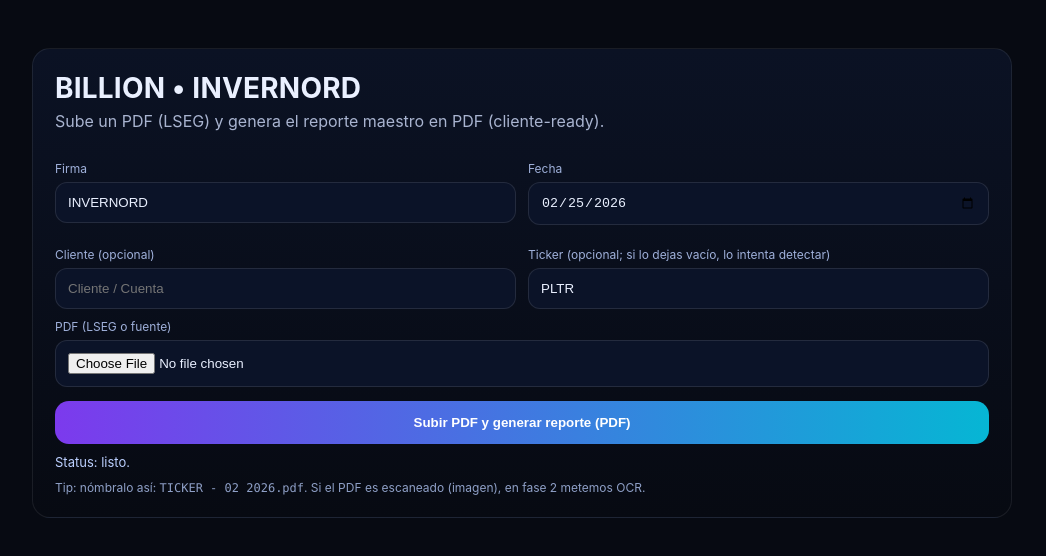
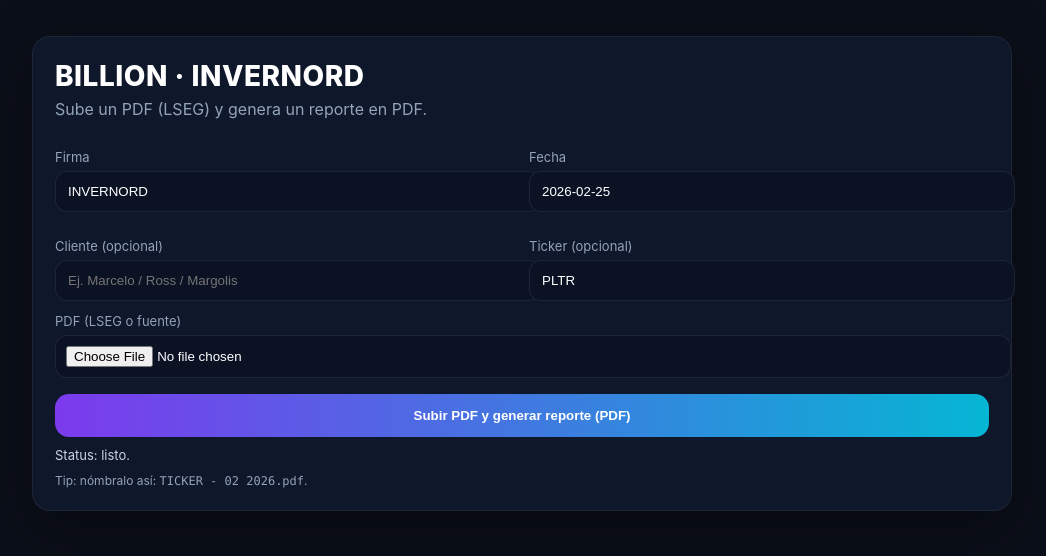
Before and after one commit to marcelo809/billion-vercel, a website: page index.html in a window 1280 px wide. Both pictures are taken after a click on the button "Subir PDF y generar reporte (PDF)". Shown: the whole page, without its empty margins (118-1164 px from the left). Drawn offline with Linux system fonts and the light colour scheme.

Commit message:
Update index.html

```diff
--- a/index.html
+++ b/index.html
@@ -1,93 +1,91 @@
-<!DOCTYPE html>
+<!doctype html>
 <html lang="es">
 <head>
   <meta charset="UTF-8" />
-  <meta name="viewport" content="width=device-width, initial-scale=1.0"/>
-  <title>BILLION • INVERNORD — Report Generator</title>
+  <meta name="viewport" content="width=device-width,initial-scale=1" />
+  <title>BILLION · INVERNORD</title>
   <style>
-    body{margin:0;font-family:-apple-system,BlinkMacSystemFont,system-ui,sans-serif;background:#070a12;color:#eaf0ff}
-    .wrap{max-width:980px;margin:0 auto;padding:48px 20px}
-    .card{background:linear-gradient(180deg,#0b1224 0%,#070a12 100%);border:1px solid rgba(255,255,255,.08);border-radius:18px;padding:22px}
-    h1{margin:0 0 6px 0;font-size:28px;letter-spacing:.2px}
-    .sub{margin:0 0 20px 0;color:#a9b4d0}
-    .grid{display:grid;grid-template-columns:1fr 1fr;gap:12px}
-    label{display:block;font-size:12px;color:#9fb0da;margin:10px 0 6px}
-    input,select{width:100%;box-sizing:border-box;background:#0b1328;border:1px solid rgba(255,255,255,.1);color:#eaf0ff;border-radius:12px;padding:12px}
-    .row{display:flex;gap:12px;align-items:center;margin-top:14px}
-    .btn{
-      flex:1;
-      border:0;border-radius:14px;padding:14px 16px;
-      color:white;font-weight:700;cursor:pointer;
-      background:linear-gradient(90deg,#7c3aed,#06b6d4);
-    }
-    .btn:disabled{opacity:.6;cursor:not-allowed}
-    .muted{color:#8fa0c7;font-size:12px;margin-top:10px}
-    .status{margin-top:10px;font-size:13px;color:#bcd0ff}
-    .mono{font-family:ui-monospace,SFMono-Regular,Menlo,monospace}
-    @media(max-width:800px){.grid{grid-template-columns:1fr}}
+    body{margin:0;font-family:-apple-system,BlinkMacSystemFont,Segoe UI,Roboto,Helvetica,Arial;background:#0b0f19;color:#fff}
+    .wrap{max-width:980px;margin:0 auto;padding:36px}
+    .card{background:#0f172a;border:1px solid rgba(255,255,255,.06);border-radius:18px;padding:22px;box-shadow:0 20px 60px rgba(0,0,0,.35)}
+    .title{font-size:28px;font-weight:800;letter-spacing:.5px}
+    .sub{color:#93a4b8;margin-top:6px;margin-bottom:18px}
+    .grid{display:grid;grid-template-columns:1fr 1fr;gap:14px}
+    label{display:block;color:#93a4b8;font-size:13px;margin-bottom:6px}
+    input{width:100%;padding:12px 12px;border-radius:12px;border:1px solid rgba(255,255,255,.08);background:#0b1224;color:#fff}
+    input[type="file"]{padding:10px}
+    .row{margin-top:12px}
+    .btn{margin-top:16px;width:100%;padding:14px 16px;border-radius:14px;border:0;color:#fff;font-weight:800;
+      background:linear-gradient(90deg,#7c3aed,#06b6d4);cursor:pointer}
+    .btn:disabled{opacity:.55;cursor:not-allowed}
+    .hint{margin-top:10px;color:#93a4b8;font-size:12px}
+    .status{margin-top:10px;font-size:13px;color:#cbd5e1}
+    .mono{font-family:ui-monospace,SFMono-Regular,Menlo,Monaco,Consolas,monospace}
   </style>
 </head>
 <body>
   <div class="wrap">
     <div class="card">
-      <h1>BILLION • INVERNORD</h1>
-      <p class="sub">Sube un PDF (LSEG) y genera el reporte maestro en PDF (cliente-ready).</p>
+      <div class="title">BILLION · INVERNORD</div>
+      <div class="sub">Sube un PDF (LSEG) y genera un reporte en PDF.</div>
 
       <div class="grid">
-        <div>
+        <div class="row">
           <label>Firma</label>
           <input id="firm" value="INVERNORD" />
         </div>
-        <div>
+        <div class="row">
           <label>Fecha</label>
-          <input id="date" type="date" />
+          <input id="date" />
         </div>
-        <div>
+        <div class="row">
           <label>Cliente (opcional)</label>
-          <input id="client" placeholder="Cliente / Cuenta" />
+          <input id="client" placeholder="Ej. Marcelo / Ross / Margolis" />
         </div>
-        <div>
-          <label>Ticker (opcional; si lo dejas vacío, lo intenta detectar)</label>
+        <div class="row">
+          <label>Ticker (opcional)</label>
           <input id="ticker" value="PLTR" />
         </div>
       </div>
 
-      <label>PDF (LSEG o fuente)</label>
-      <input id="pdf" type="file" accept="application/pdf"/>
-
       <div class="row">
-        <button id="btn" class="btn">Subir PDF y generar reporte (PDF)</button>
+        <label>PDF (LSEG o fuente)</label>
+        <input id="pdf" type="file" accept="application/pdf" />
       </div>
 
-      <div class="status" id="status">Status: listo.</div>
-      <div class="muted">
-        Tip: nómbralo así: <span class="mono">TICKER - 02 2026.pdf</span>. Si el PDF es escaneado (imagen), en fase 2 metemos OCR.
+      <button id="btn" class="btn">Subir PDF y generar reporte (PDF)</button>
+
+      <div id="status" class="status">Status: listo.</div>
+      <div class="hint">
+        Tip: nómbralo así: <span class="mono">TICKER - 02 2026.pdf</span>.
       </div>
     </div>
   </div>
 
 <script>
-  // default date = today
-  const d = new Date();
-  const pad = n => String(n).padStart(2,'0');
-  document.getElementById('date').value = `${d.getFullYear()}-${pad(d.getMonth()+1)}-${pad(d.getDate())}`;
+  const $ = (id) => document.getElementById(id);
 
-  const btn = document.getElementById('btn');
-  const statusEl = document.getElementById('status');
+  function isoToday() {
+    const d = new Date();
+    const mm = String(d.getMonth()+1).padStart(2,'0');
+    const dd = String(d.getDate()).padStart(2,'0');
+    return `${d.getFullYear()}-${mm}-${dd}`;
+  }
+  $('date').value = isoToday();
 
-  btn.addEventListener('click', async () => {
-    const pdf = document.getElementById('pdf').files[0];
-    if (!pdf) { alert('Sube un PDF primero.'); return; }
+  $('btn').onclick = async () => {
+    const pdf = $('pdf').files[0];
+    if (!pdf) return alert("Sube un PDF primero.");
 
-    btn.disabled = true;
-    statusEl.textContent = 'Status: subiendo y procesando…';
+    $('btn').disabled = true;
+    $('status').textContent = "Status: subiendo y procesando...";
 
     const fd = new FormData();
-    fd.append('pdf', pdf);
-    fd.append('firm', document.getElementById('firm').value || 'INVERNORD');
-    fd.append('date', document.getElementById('date').value);
-    fd.append('client', document.getElementById('client').value || '');
-    fd.append('ticker', document.getElementById('ticker').value || '');
+    fd.append('pdf', pdf); // <-- IMPORTANTE: field name 'pdf'
+    fd.append('firm', $('firm').value || 'INVERNORD');
+    fd.append('date', $('date').value || isoToday());
+    fd.append('client', $('client').value || '');
+    fd.append('ticker', $('ticker').value || '');
 
     try {
       const res = await fetch('/api/generate-report', { method: 'POST', body: fd });
@@ -95,27 +93,30 @@
         const txt = await res.text();
         throw new Error(txt || `HTTP ${res.status}`);
       }
+
       const blob = await res.blob();
       const url = URL.createObjectURL(blob);
 
+      const ticker = ($('ticker').value || 'REPORT').trim().toUpperCase();
+      const fname = `${ticker}_INVERNORD_report.pdf`;
+
       const a = document.createElement('a');
-      const ticker = (document.getElementById('ticker').value || 'REPORTE').toUpperCase();
       a.href = url;
-      a.download = `${ticker} - Reporte Maestro - ${document.getElementById('date').value}.pdf`;
+      a.download = fname;
       document.body.appendChild(a);
       a.click();
       a.remove();
       URL.revokeObjectURL(url);
 
-      statusEl.textContent = 'Status: PDF generado y descargado.';
-    } catch (e) {
-      console.error(e);
-      statusEl.textContent = 'Status: error. Revisa consola / logs de Vercel.';
-      alert('Error generando el PDF. Abre Vercel → Logs para ver el detalle.\n\n' + e.message);
+      $('status').textContent = "Status: listo. PDF descargado.";
+    } catch (err) {
+      console.error(err);
+      alert("Error generando el PDF. Abre Vercel → Logs para ver el detalle.\n\n" + err.message);
+      $('status').textContent = "Status: error. Revisa Logs.";
     } finally {
-      btn.disabled = false;
+      $('btn').disabled = false;
     }
-  });
+  };
 </script>
 </body>
 </html>
```
